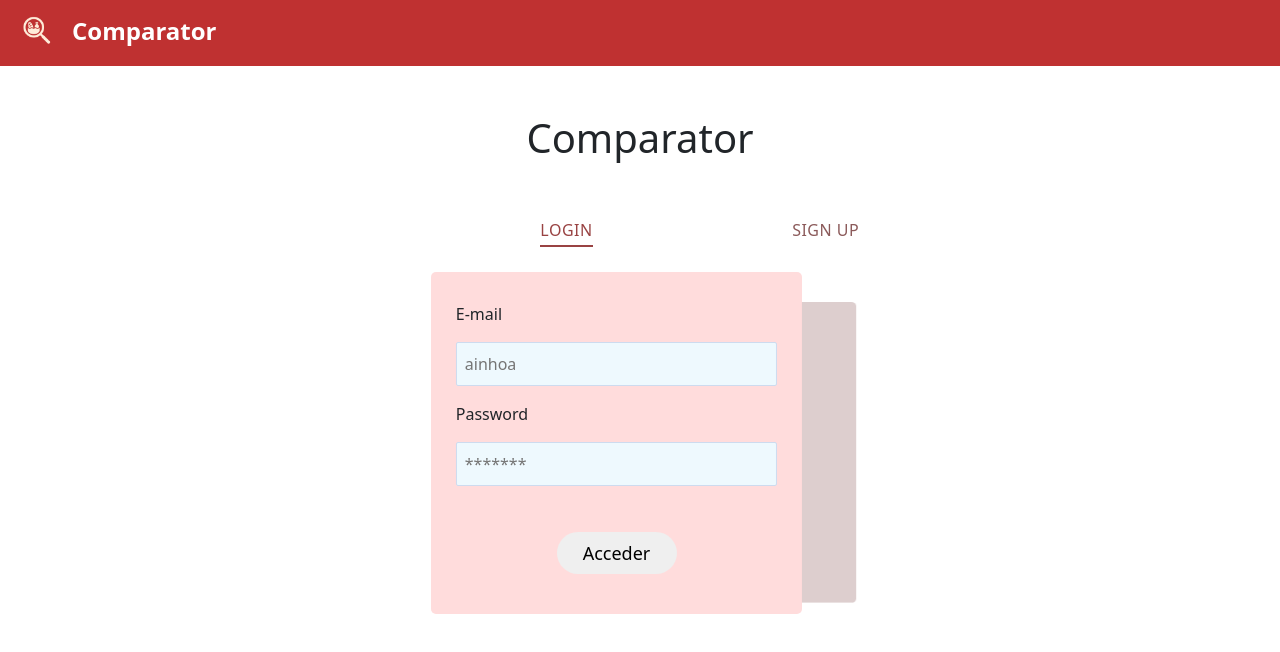
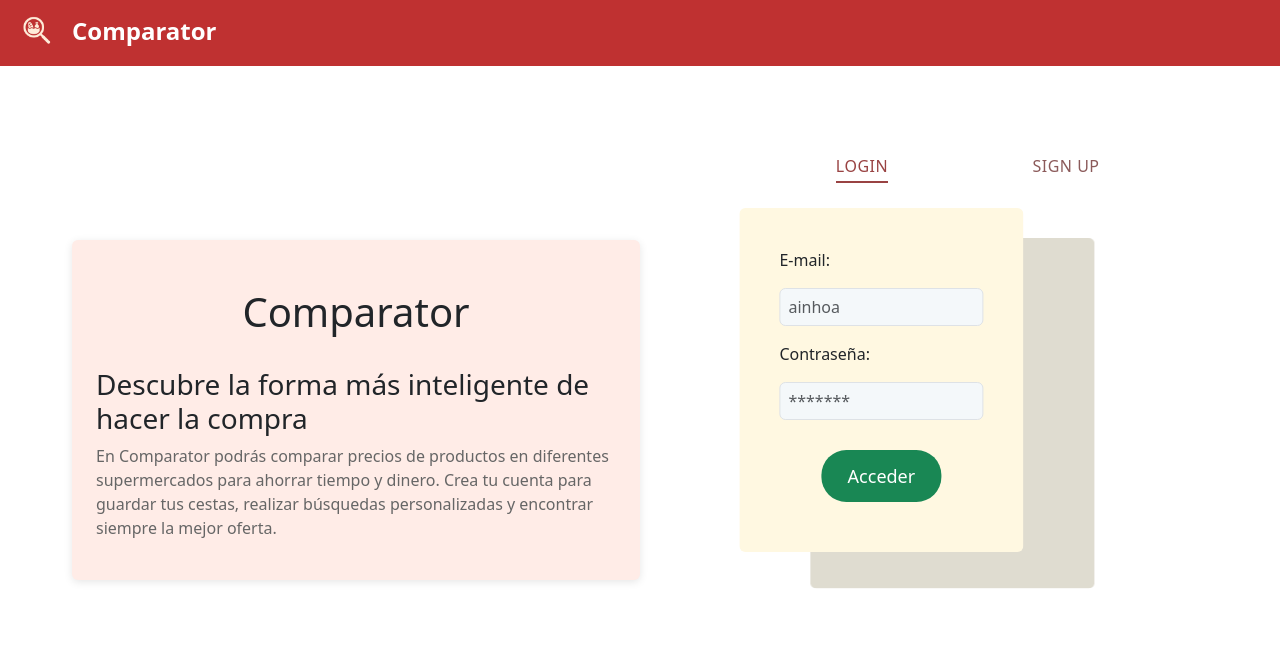
Before and after one commit to KevinVk05/FrontProyectoPersonal, a React (Vite) app: page /login in a window 1280 px wide. Shown: the top 652 px of the page. Built offline with nearby package versions, Linux system fonts and the light colour scheme.

Commit message:
estilos log in arreglados menos flex wrap

```diff
--- a/src/Login/login.jsx
+++ b/src/Login/login.jsx
@@ -1,9 +1,10 @@
-import "../estilos/loginPrueba.css"
+import "../estilos/login.css"
 import React, { useState, useEffect } from 'react';
 import { useNavigate } from 'react-router-dom';
 import { useAuth } from './AuthProvider';
 import ServicioUsuario from '../servicios/ServicioUsuario';
 import bcrypt from 'bcryptjs';
+import Encabezado from "../componentes/encabezados";
 
 const Login = () => {
 
@@ -16,28 +17,37 @@ const Login = () => {
         })
     })
 
-    const [usuario, setUsuario] = useState('');
-    const [password, setPassword] = useState('');
-    const [passwordConfirmed, setPasswordConfirmed] = useState('')
+    const [loginUsuario, setLoginUsuario] = useState('');
+    const [loginPassword, setLoginPassword] = useState('');
 
-    const [error, setError] = useState('');
+    const [signupUsuario, setSignupUsuario] = useState('');
+    const [signupPassword, setSignupPassword] = useState('');
+    const [signupPasswordConfirm, setSignupPasswordConfirm] = useState('');
+
+
+    const [errorLogin, setErrorLogin] = useState('');
+    const [errorSignup, setErrorSignup] = useState('');
+
+    const titulo = "Comparator, tu cesta de la compra al mejor precio"
+    const textoEncabezado1 = "Organiza tu cesta de la compra por supermercado, asegurándote de hacerla al menor precio manteniendo la misma calidad."
+
     const { login } = useAuth();
     const navigate = useNavigate();
 
-    const handleSubmit = async (e) => {
+    const handleSubmitLogin = async (e) => {
 
         e.preventDefault();
 
-        ServicioUsuario.login(usuario)
+        ServicioUsuario.login(loginUsuario)
             .then((response) => {
                 const user = response.data[0];
                 const passwdHash = user.pass;
-                let ContraseñaCorrecta = bcrypt.compareSync(password, passwdHash)
-                if (ContraseñaCorrecta) {
+                let contraseñaCorrecta = bcrypt.compareSync(loginPassword, passwdHash)
+                if (contraseñaCorrecta) {
                     login(user.nombre);
                     navigate('/');
                 } else {
-                    setError("Usuario no es correcto")
+                    setErrorLogin("Usuario no es correcto")
                 }
 
 
@@ -48,101 +58,126 @@ const Login = () => {
             });
     };
 
+    const handleSignupSubmit = async (e) => {
+        e.preventDefault();
+        if (signupPassword !== signupPasswordConfirm) {
+            setErrorSignup('Las contraseñas no coinciden');
+            return;
+        }
+
+        // try {
+        //     // Aquí harías la llamada para registrar el usuario
+        //     const hash = bcrypt.hashSync(signupPassword, 10);
+        //     await ServicioUsuario.registrar({ usuario: signupUsuario, pass: hash });
+        //     alert("Usuario registrado con éxito");
+        // } catch (err) {
+        //     setError("Error al registrar usuario");
+        // }
+    }
+
+
     return (
-        <div>
-            <section class="d-flex flex-column justify-content-center align-items-center">
-                <h1 class="p-5">Comparator</h1>
-                <div class="d-flex mt-25">
-                    <div class="form-wrapper is-active">
-                        <button type="button" class="switcher switcher-login">
+        <div className="p-4 m-5">
+            <div className="d-flex flex-column flex-md-row align-items-center">
+                <div className="header-box col-12 col-md-6 rounded p-4 h-100" >
+                    <h1 class="p-4 text-center">Comparator</h1>
+                    <h3>Descubre la forma más inteligente de hacer la compra</h3>
+                    <p>En Comparator podrás comparar precios de productos en diferentes supermercados para ahorrar tiempo y dinero.
+                    Crea tu cuenta para guardar tus cestas, realizar búsquedas personalizadas y encontrar siempre la mejor oferta.</p>
+                </div>
+                <section className="col-12 col-md-6 py-3 d-flex flex-column justify-content-center align-items-center">
+                    <div className="d-flex">
+                        <div class="form-wrapper is-active w-50">
+                            <button type="button" className="switcher switcher-login">
                                 Login
-                            <span class="underline"></span>
+                                <span className="underline"></span>
                             </button>
-                        <form onSubmit={handleSubmit} class="form form-login">
+                            <form onSubmit={handleSubmitLogin} className="form form-login rounded overflow-hidden">
                                 <fieldset>
-                                <legend>Please, enter your email and password for login.</legend>
-                                <div class="input-block mb-3">
-                                    <label for="login-email">E-mail</label>
+                                    <div className="input-block">
+                                        <label for="login-email">E-mail:</label>
                                         <input
                                             id="login-email"
                                             type="text"
-                                        className="w-100 mt-3 px-2 "
+                                            className="form-control w-100 my-3 px-2"
                                             placeholder="ainhoa"
-                                        value={usuario}
-                                        onChange={(e) => setUsuario(e.target.value)}
+                                            value={loginUsuario}
+                                            onChange={(e) => setLoginUsuario(e.target.value)}
                                             required
                                         />
                                     </div>
-                                <div class="input-block mb-3">
-                                    <label for="login-password">Password</label>
+                                    <div className="input-block">
+                                        <label for="login-password">Contraseña: </label>
                                         <input
                                             type="password"
-                                        className="w-100 mt-3 px-2"
+                                            className="form-control w-100 my-3 px-2"
                                             id="login-password"
                                             placeholder="*******"
-                                        value={password}
-                                        onChange={(e) => setPassword(e.target.value)}
+                                            value={loginPassword}
+                                            onChange={(e) => setLoginPassword(e.target.value)}
                                             required
                                         />
                                     </div>
+
+                                    {errorLogin && <div className="alert alert-danger">{errorLogin}</div>}
+
+                                    <button type="submit" class="btn-login btn btn-success">Acceder</button>
                                 </fieldset>
-
-                            {error && <div className="alert alert-danger">{error}</div>}
-
-                            <button type="submit" class="btn-login">Acceder</button>
                             </form>
                         </div>
-                    <div class="form-wrapper">
+                        <div class="form-wrapper w-50">
                             <button type="button" class="switcher switcher-signup">
                                 Sign Up
                                 <span class="underline"></span>
                             </button>
-                        <form class="form form-signup">
+                            <form className="form form-signup rounded overflow-hidden" onSubmit={handleSignupSubmit}>
                                 <fieldset>
-                                <legend>Please, enter your email, password and password confirmation for sign up.</legend>
                                     <div class="input-block">
-                                    <label for="signup-email">E-mail</label>
+                                        <label for="signup-email">E-mail:</label>
                                         <input
                                             id="signup-email"
                                             type="text"
-                                        className="form-control"
+                                            className="form-control w-100 my-3 px-2"
                                             placeholder="ainhoa"
-                                        value={usuario}
-                                        onChange={(e) => setUsuario(e.target.value)}
+                                            value={signupUsuario}
+                                            onChange={(e) => setSignupUsuario(e.target.value)}
+                                            required
+                                        />
+                                    </div>
+                                    <div className="input-block ">
+                                        <label for="signup-password">Contraseña:</label>
+                                        <input
+                                            type="password"
+                                            className="form-control w-100 my-3 px-2"
+                                            id="signup-password"
+                                            placeholder="*******"
+                                            value={signupPassword}
+                                            onChange={(e) => setSignupPassword(e.target.value)}
                                             required
                                         />
                                     </div>
                                     <div class="input-block">
-                                    <label for="signup-password">Password</label>
+                                        <label for="signup-password-confirm">Confirme la contraseña:</label>
                                         <input
                                             type="password"
-                                        className="form-control border-purple"
-                                        id="signup-password"
+                                            className="form-control w-100 my-3 px-2"
+                                            id="signup-password-confirm"
                                             placeholder="*******"
-                                        value={password}
-                                        onChange={(e) => setPassword(e.target.value)}
+                                            value={signupPasswordConfirm}
+                                            onChange={(e) => setSignupPasswordConfirm(e.target.value)}
                                             required
                                         />
                                     </div>
-                                <div class="input-block">
-                                    <label for="signup-password-confirm">Confirm password</label>
-                                    <input
-                                        type="password"
-                                        className="form-control border-purple"
-                                        id="signup-password-confirm"
-                                        placeholder="*******"
-                                        value={password}
-                                        onChange={(e) => setPassword(e.target.value)}
-                                        required
-                                    />
-                                </div>
+                                    {errorSignup && <div className="alert alert-danger">{errorSignup}</div>}
+
+                                    <button type="submit" class="btn-signup btn btn-success">Continue</button>
                                 </fieldset>
-                            <button type="submit" class="btn-signup">Continue</button>
                             </form>
                         </div>
                     </div>
                 </section>
             </div>
+        </div>
     )
 }
 
--- a/src/componentes/encabezados.jsx
+++ b/src/componentes/encabezados.jsx
@@ -1,5 +1,6 @@
 
-const Encabezado = ({titulo, texto1, texto2, img}) => {
+const Encabezado = ({ titulo, texto1, texto2, img }) => {
+  console.log(texto2)
   return (
     <div>
       <div className="header-box my-4 d-flex flex-column flex-md-row flex-wrap justify-content-between align-items-center rounded p-4">
@@ -16,9 +17,11 @@ const Encabezado = ({titulo, texto1, texto2, img}) => {
         />
       </div>
 
+      {texto2 && (
         <section className="search-section shadow-sm rounded p-3 my-4">
           <p className="mb-0 fs-5 fw-bold text-center">{texto2}</p>
         </section>
+      )}
     </div>
   )
 }
--- a/src/estilos/loginPrueba.css
+++ b/src/estilos/login.css
@@ -88,11 +88,9 @@
 }
 
 .form {
-  overflow: hidden;
   min-width: 260px;
   margin-top: 50px;
-  padding: 30px 25px;
-  border-radius: 5px;
+  padding: 40px;
   transform-origin: top;
 }
 
@@ -106,28 +104,28 @@
 
 @keyframes showLogin {
   0% {
-    background: #faeeeb;
+    background: #f7f3e6;
     transform: translate(40%, 10px);
   }
   50% {
     transform: translate(0, 0);
   }
   100% {
-    background-color: #ffdcdc;
+    background-color: #fff8e1;
     transform: translate(35%, -20px);
   }
 }
 
 @keyframes hideLogin {
   0% {
-    background-color: #ffdcdc;
+    background-color: #fff8e1;
     transform: translate(35%, -20px);
   }
   50% {
     transform: translate(0, 0);
   }
   100% {
-    background: #ddcece;
+    background: #dfdcd0;
     transform: translate(40%, 10px);
   }
 }
@@ -142,28 +140,28 @@
 
 @keyframes showSignup {
   0% {
-    background: #faeeeb;
+    background: #f7f3e6;
     transform: translate(-40%, 10px) scaleY(.8);
   }
   50% {
     transform: translate(0, 0) scaleY(.8);
   }
   100% {
-    background-color: #ffdcdc;
+    background-color: #fff8e1;
     transform: translate(-35%, -20px) scaleY(1);
   }
 }
 
 @keyframes hideSignup {
   0% {
-    background-color: #ffdcdc;
+    background-color: #fff8e1;
     transform: translate(-35%, -20px) scaleY(1);
   }
   50% {
     transform: translate(0, 0) scaleY(.8);
   }
   100% {
-    background: #ddcece;
+    background: #dfdcd0;
     transform: translate(-40%, 10px) scaleY(.8);
   }
 }
@@ -191,21 +189,8 @@
   transition: opacity .4s ease-in, transform .35s ease-in;
 }
 
-.form legend {
-  position: absolute;
-  overflow: hidden;
-  width: 1px;
-  height: 1px;
-  clip: rect(0 0 0 0);
-}
-
-
 .input-block input {
-  line-height: 40px;
-  color: #3b4465;
-  background: #eef9fe;
-  border: 1px solid #cddbef;
-  border-radius: 2px;
+  background: #f4f8fa;
 }
 
 .form [type='submit'] {
@@ -227,7 +212,6 @@
 }
 
 .btn-login {
-
   transform: translateX(-30%);
 }
 
```
Lines whose indentation alone changed are shown as unchanged.
